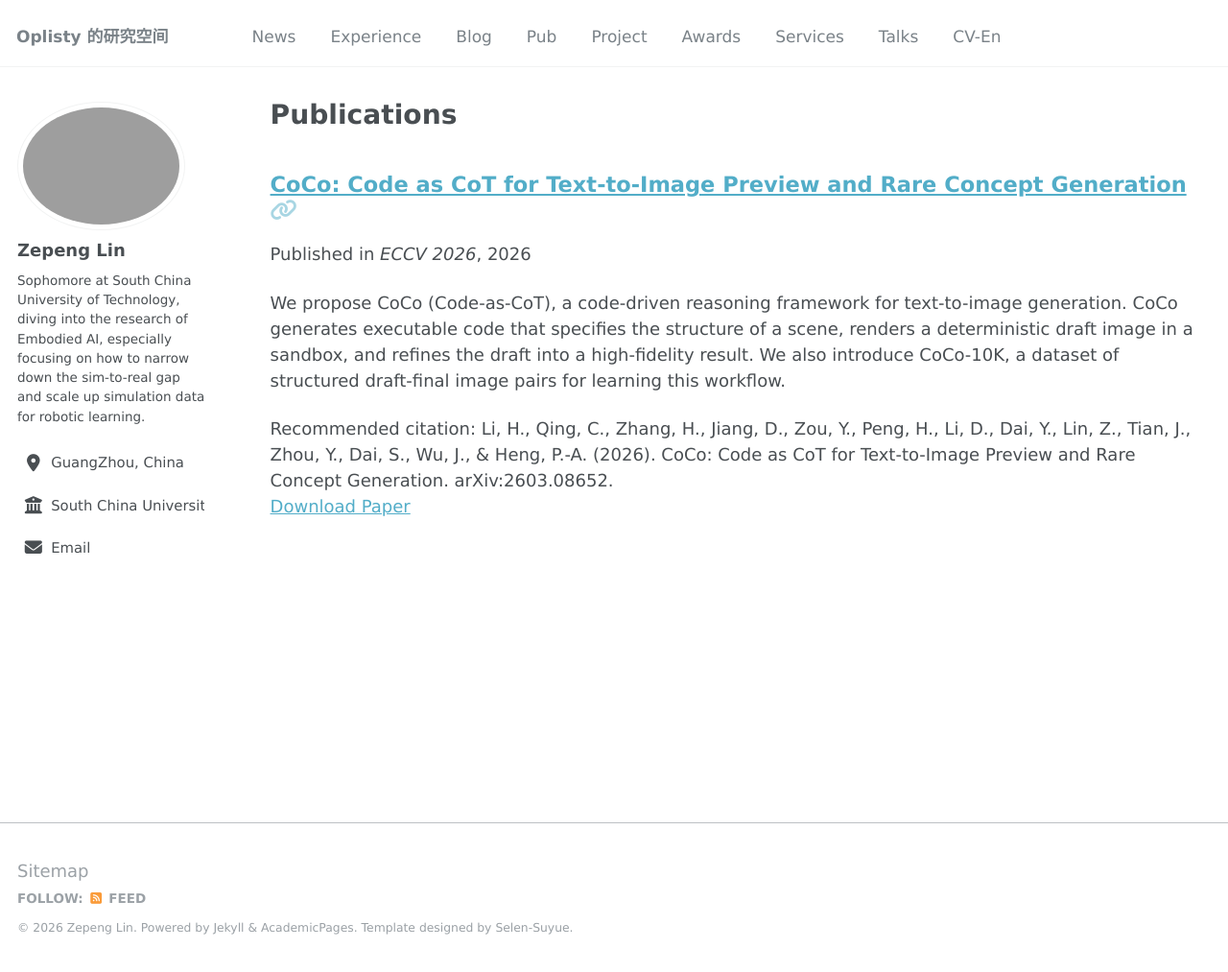
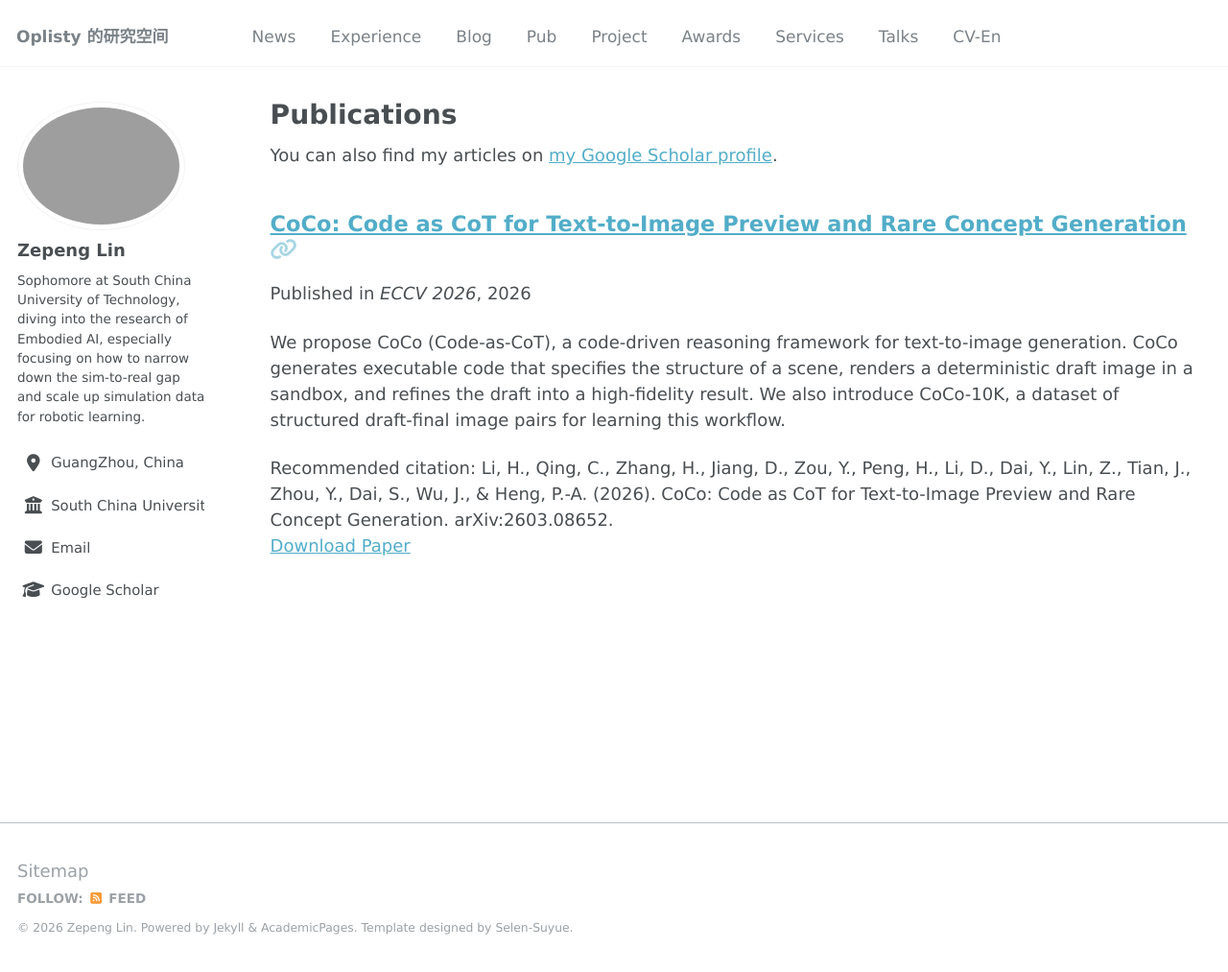
Before and after one commit to oplisty/oplisty.github.io, a Jekyll site: the page built from _pages/publications.md, in a window 1280 px wide and 1013 px high. Shown: the whole window at 96% size. Built offline with Jekyll 4.4.1, drawn with Linux system fonts in a browser that asks for light colours; some of the changed lines change nothing that is shown.

Commit message:
add Google Scholar link to sidebar

```diff
--- a/_config.yml
+++ b/_config.yml
@@ -18,7 +18,7 @@ author:
   email            : "linzepeng697@gmail.com"
 
   arxiv            :
-  googlescholar    :
+  googlescholar    : "https://scholar.google.com/citations?user=1C0x8cAAAAAJ&hl=zh-CN"
   impactstory      :
   orcid            :
   semantic         :
```
